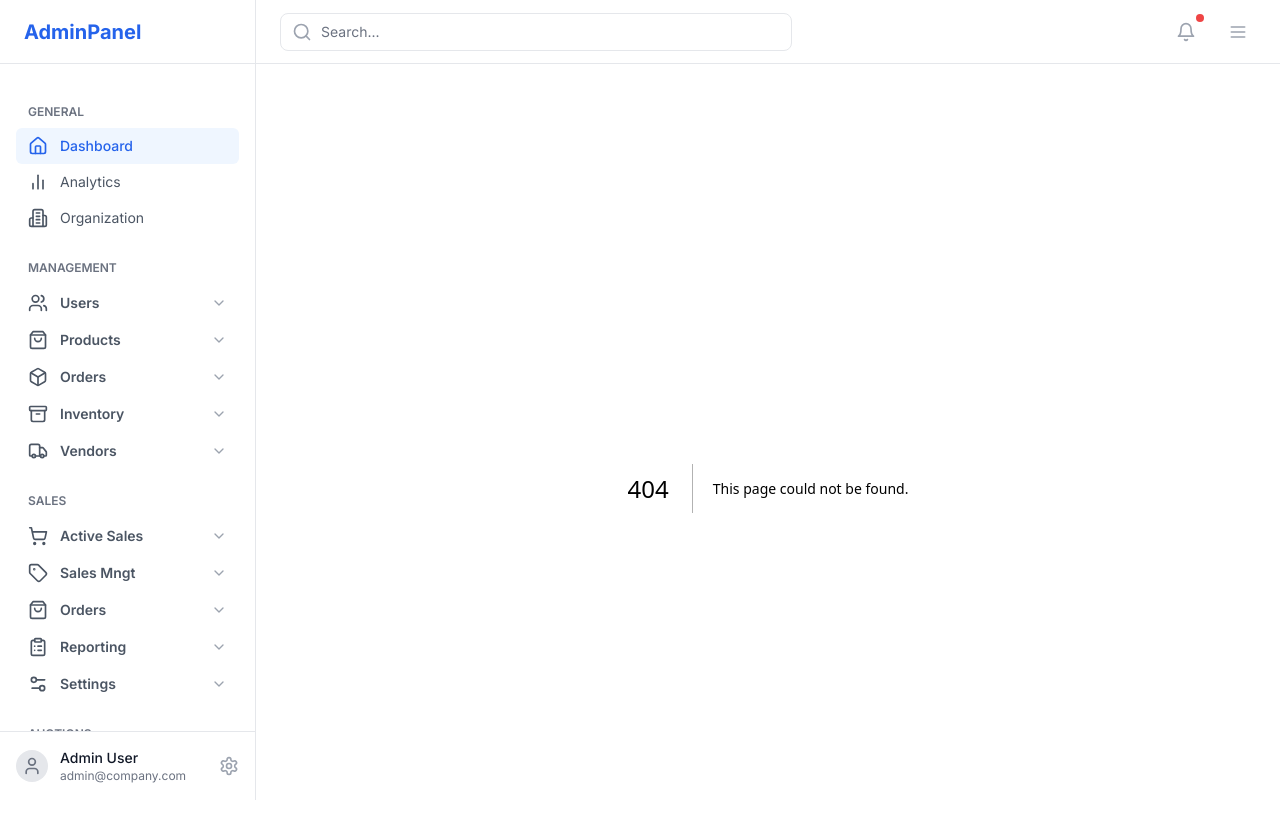
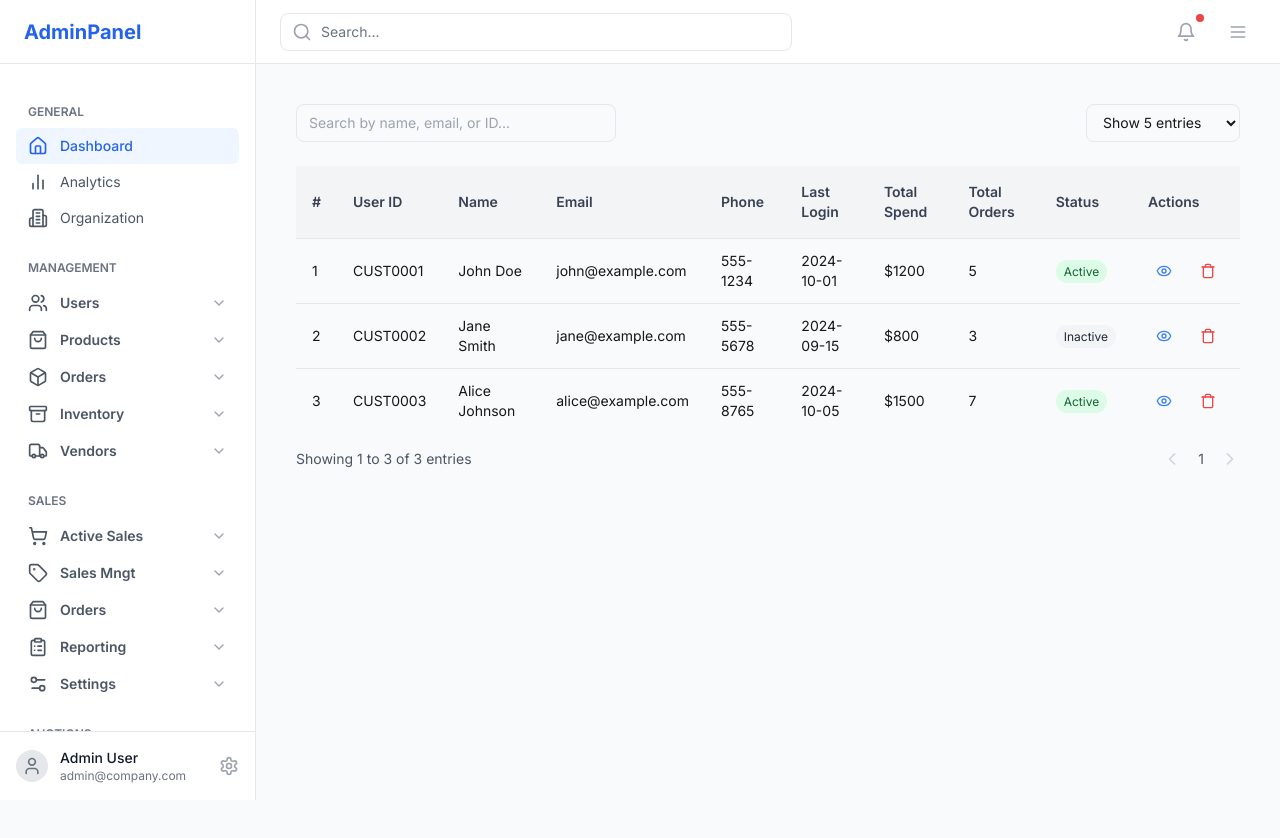
Before and after one commit to wencemaina/citizenAdmin, a Next.js app: page /all-orders in a window 1280 px wide. Before the commit this address had no page. Shown: the top 838 px of the page. After the commit the page ends 800 px from the top, so only its background shows below. Built offline with nearby package versions, Linux system fonts and the light colour scheme.

Commit message:
build all orders

```diff
--- /dev/null
+++ b/app/all-orders/page.jsx
@@ -0,0 +1,240 @@
+"use client";
+import React, { useState } from "react";
+import { Eye, Trash, ChevronLeft, ChevronRight } from "lucide-react";
+import { useRouter } from "next/navigation";
+
+const customersData = [
+	// Sample customer data
+	{
+		id: "CUST0001",
+		name: "John Doe",
+		email: "john@example.com",
+		phone: "555-1234",
+		lastLogin: "2024-10-01",
+		totalSpend: 1200,
+		totalOrders: 5,
+		status: "Active",
+	},
+	{
+		id: "CUST0002",
+		name: "Jane Smith",
+		email: "jane@example.com",
+		phone: "555-5678",
+		lastLogin: "2024-09-15",
+		totalSpend: 800,
+		totalOrders: 3,
+		status: "Inactive",
+	},
+	{
+		id: "CUST0003",
+		name: "Alice Johnson",
+		email: "alice@example.com",
+		phone: "555-8765",
+		lastLogin: "2024-10-05",
+		totalSpend: 1500,
+		totalOrders: 7,
+		status: "Active",
+	},
+];
+
+export default function AllOrdersPage() {
+	const router = useRouter();
+	const [searchTerm, setSearchTerm] = useState("");
+	const [entriesPerPage, setEntriesPerPage] = useState(5);
+	const [currentPage, setCurrentPage] = useState(1);
+
+	const handleViewDetails = (userId) => {
+		router.push(`/order-details/${userId}`);
+	};
+
+	const filteredCustomers = customersData
+		.filter((customer) => {
+			const searchLower = searchTerm.toLowerCase();
+			return (
+				customer.name.toLowerCase().includes(searchLower) ||
+				customer.email.toLowerCase().includes(searchLower) ||
+				customer.id.toString().includes(searchLower)
+			);
+		})
+		.slice(
+			(currentPage - 1) * entriesPerPage,
+			currentPage * entriesPerPage,
+		);
+
+	// Reset to first page when search changes
+	React.useEffect(() => {
+		setCurrentPage(1);
+	}, [searchTerm]);
+
+	const totalFilteredCustomers = customersData.filter((customer) => {
+		const searchLower = searchTerm.toLowerCase();
+		return (
+			customer.name.toLowerCase().includes(searchLower) ||
+			customer.email.toLowerCase().includes(searchLower) ||
+			customer.id.toString().includes(searchLower)
+		);
+	}).length;
+
+	const totalPages = Math.ceil(totalFilteredCustomers / entriesPerPage);
+
+	return (
+		<div className="p-4">
+			<div className="flex justify-between mb-6">
+				<div className="relative w-80">
+					<input
+						type="text"
+						placeholder="Search by name, email, or ID..."
+						className="w-full px-3 py-2 bg-gray-50 border border-gray-200 rounded-lg text-sm pr-8"
+						value={searchTerm}
+						onChange={(e) => setSearchTerm(e.target.value)}
+					/>
+					{searchTerm && (
+						<button
+							onClick={() => setSearchTerm("")}
+							className="absolute right-2 top-1/2 -translate-y-1/2 text-gray-400 hover:text-gray-600"
+						>
+							×
+						</button>
+					)}
+				</div>
+				<select
+					className="px-3 py-2 bg-gray-50 border border-gray-200 rounded-lg text-sm"
+					value={entriesPerPage}
+					onChange={(e) => setEntriesPerPage(Number(e.target.value))}
+				>
+					<option value="5">Show 5 entries</option>
+					<option value="10">Show 10 entries</option>
+					<option value="20">Show 20 entries</option>
+				</select>
+			</div>
+
+			<div className="overflow-x-auto">
+				<table className="w-full text-sm">
+					<thead>
+						<tr className="bg-gray-100 border-b border-gray-200">
+							<th className="py-4 px-4 text-left font-semibold text-gray-700">
+								#
+							</th>
+							<th className="py-4 px-4 text-left font-semibold text-gray-700">
+								User ID
+							</th>
+							<th className="py-4 px-4 text-left font-semibold text-gray-700">
+								Name
+							</th>
+							<th className="py-4 px-4 text-left font-semibold text-gray-700">
+								Email
+							</th>
+							<th className="py-4 px-4 text-left font-semibold text-gray-700">
+								Phone
+							</th>
+							<th className="py-4 px-4 text-left font-semibold text-gray-700">
+								Last Login
+							</th>
+							<th className="py-4 px-4 text-left font-semibold text-gray-700">
+								Total Spend
+							</th>
+							<th className="py-4 px-4 text-left font-semibold text-gray-700">
+								Total Orders
+							</th>
+							<th className="py-4 px-4 text-left font-semibold text-gray-700">
+								Status
+							</th>
+							<th className="py-4 px-4 text-left font-semibold text-gray-700">
+								Actions
+							</th>
+						</tr>
+					</thead>
+					<tbody className="divide-y divide-gray-200">
+						{filteredCustomers.map((customer, index) => (
+							<tr key={customer.id} className="hover:bg-gray-50">
+								<td className="py-3 px-4">
+									{(currentPage - 1) * entriesPerPage +
+										index +
+										1}
+								</td>
+								<td className="py-3 px-4">{customer.id}</td>
+								<td className="py-3 px-4">{customer.name}</td>
+								<td className="py-3 px-4">{customer.email}</td>
+								<td className="py-3 px-4">{customer.phone}</td>
+								<td className="py-3 px-4">
+									{customer.lastLogin}
+								</td>
+								<td className="py-3 px-4">
+									${customer.totalSpend}
+								</td>
+								<td className="py-3 px-4">
+									{customer.totalOrders}
+								</td>
+								<td className="py-3 px-4">
+									<span
+										className={`px-2 py-1 rounded-full text-xs ${
+											customer.status === "Active"
+												? "bg-green-100 text-green-800"
+												: "bg-gray-100 text-gray-800"
+										}`}
+									>
+										{customer.status}
+									</span>
+								</td>
+								<td className="py-3 px-4">
+									<div className="flex items-center space-x-3">
+										<button
+											onClick={() =>
+												handleViewDetails(customer.id)
+											}
+											className="group flex items-center justify-center w-8 h-8 rounded-lg hover:bg-blue-50 transition-colors"
+										>
+											<Eye className="w-4 h-4 text-blue-500 group-hover:text-blue-600" />
+										</button>
+										<button className="group flex items-center justify-center w-8 h-8 rounded-lg hover:bg-red-50 transition-colors">
+											<Trash className="w-4 h-4 text-red-500 group-hover:text-red-600" />
+										</button>
+									</div>
+								</td>
+							</tr>
+						))}
+					</tbody>
+				</table>
+			</div>
+
+			<div className="flex justify-between items-center mt-4 text-sm text-gray-600">
+				<div>
+					Showing{" "}
+					{filteredCustomers.length > 0
+						? (currentPage - 1) * entriesPerPage + 1
+						: 0}{" "}
+					to{" "}
+					{Math.min(
+						currentPage * entriesPerPage,
+						totalFilteredCustomers,
+					)}{" "}
+					of {totalFilteredCustomers} entries
+				</div>
+				<div className="flex items-center space-x-2">
+					<ChevronLeft
+						className={`w-5 h-5 cursor-pointer ${
+							currentPage === 1
+								? "text-gray-300"
+								: "text-gray-600 hover:text-gray-800"
+						}`}
+						onClick={() =>
+							currentPage > 1 && setCurrentPage(currentPage - 1)
+						}
+					/>
+					<span className="px-2">{currentPage}</span>
+					<ChevronRight
+						className={`w-5 h-5 cursor-pointer ${
+							currentPage === totalPages
+								? "text-gray-300"
+								: "text-gray-600 hover:text-gray-800"
+						}`}
+						onClick={() =>
+							currentPage < totalPages &&
+							setCurrentPage(currentPage + 1)
+						}
+					/>
+				</div>
+			</div>
+		</div>
+	);
+}
--- a/components/sidebar/navigationItems/management.jsx
+++ b/components/sidebar/navigationItems/management.jsx
@@ -35,7 +35,7 @@ const managementNavigation = {
 			icon: Box,
 			title: "Orders",
 			links: [
-				{ href: "/orders", title: "All Orders" },
+				{ href: "/all-orders", title: "All Orders" },
 				{ href: "/orders/pending", title: "Pending Orders" },
 				{ href: "/orders/completed", title: "Completed Orders" },
 				{ href: "/orders/returns", title: "Returns & Refunds" },
```
